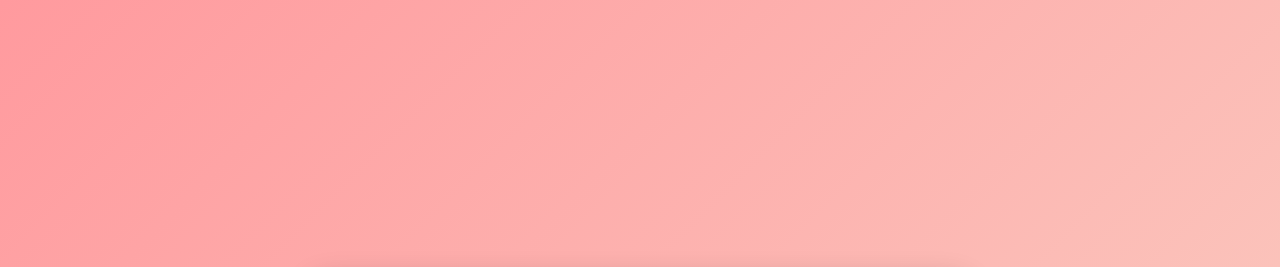
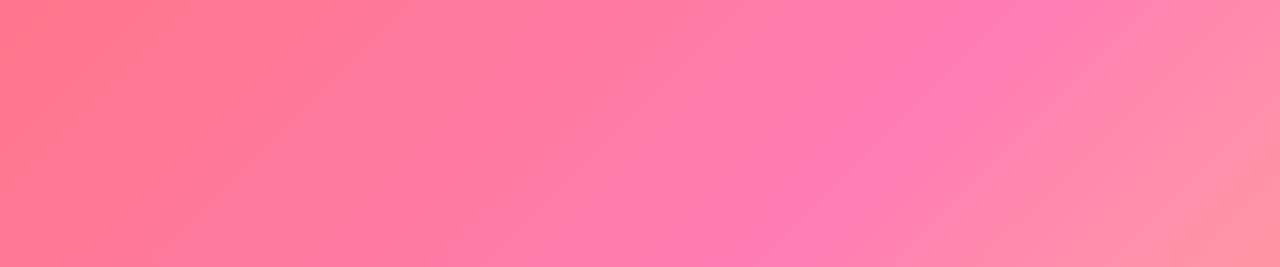
Before and after one commit to CDVA05/Daniel, a plain HTML site: page index.html in a window 1280 px wide. Shown: the top 267 px of the page. Drawn offline with Linux system fonts and the light colour scheme.

Commit message:
Update index.html

```diff
--- a/index.html
+++ b/index.html
@@ -9,7 +9,15 @@
 
 body{
     font-family: 'Segoe UI', sans-serif;
-    background: linear-gradient(135deg,#ff9a9e,#fad0c4);
+    background: linear-gradient(135deg,#ff758c,#ff7eb3,#ffb199);
+    text-align:center;
+    height:100vh;
+    margin:0;
+    display:flex;
+    justify-content:center;
+    align-items:center;
+    overflow:hidden;
+}
     text-align:center;
     height:100vh;
     margin:0;
```
